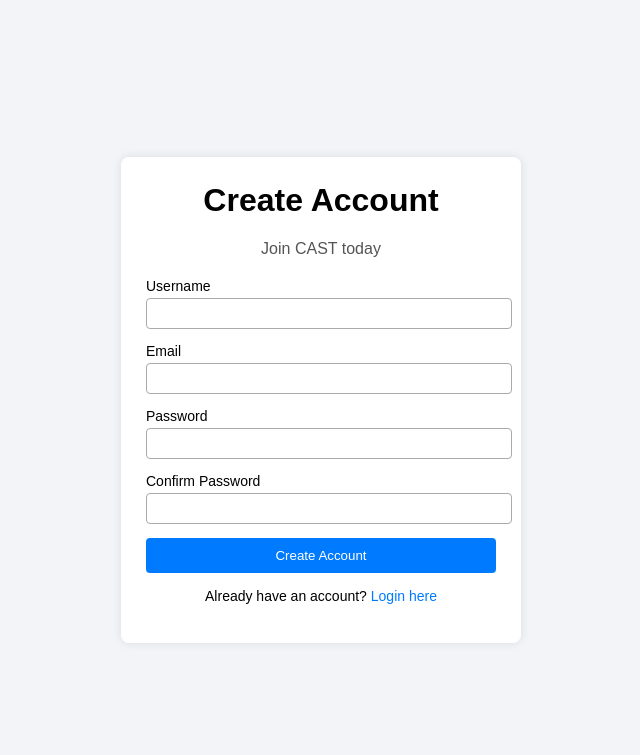
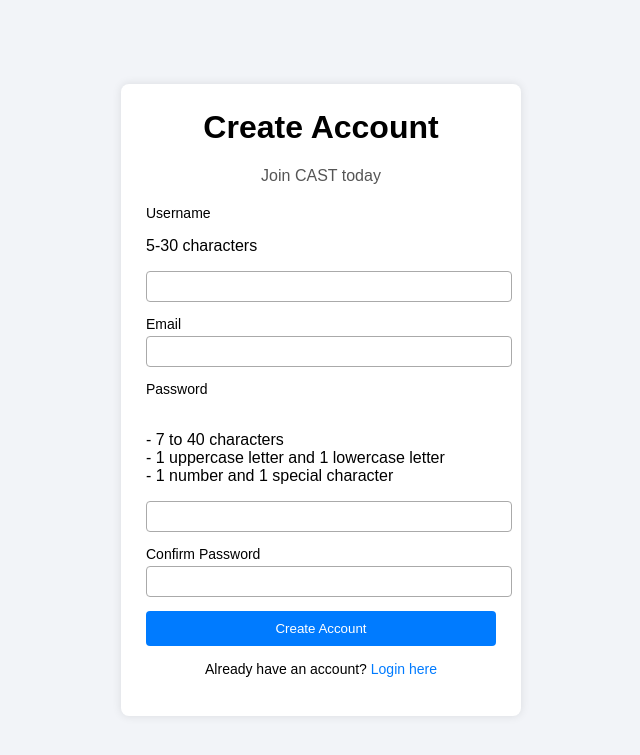
Before and after one commit to jestrada27/CAST---Cyber-Attack-Simulation-Toolkit, a Flask app: page /createaccount in a window 1280 px wide. Shown: the top 755 px of the page, without its empty margins (319-959 px from the left). Run offline with Flask 3, Linux system fonts and the light colour scheme.

Commit message:
Update createaccount.html

```diff
--- a/templates/createaccount.html
+++ b/templates/createaccount.html
@@ -23,6 +23,10 @@
             <form method="POST" action="/createaccount">
                 <div class="form-group">
                     <label for="username">Username</label>
+                    <!-- Username rule put in by Noah -->
+                    <p class="username">
+                        5-30 characters
+                    </p>
                     <input type="text" id="username" name="username" required>
                 </div>
 
@@ -33,6 +37,14 @@
 
                 <div class="form-group">
                     <label for="password">Password</label>
+
+                    <!-- Password rules put in by Noah -->
+                    <p class="password">
+                      <br> - 7 to 40 characters
+                      <br> - 1 uppercase letter and 1 lowercase letter
+                      <br> - 1 number and 1 special character
+                    </p>
+
                     <input type="password" id="password" name="password" required>
                 </div>
 
```
